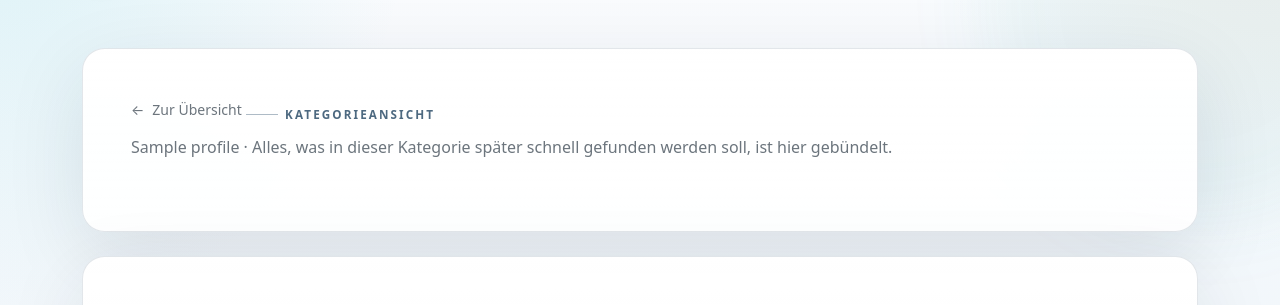
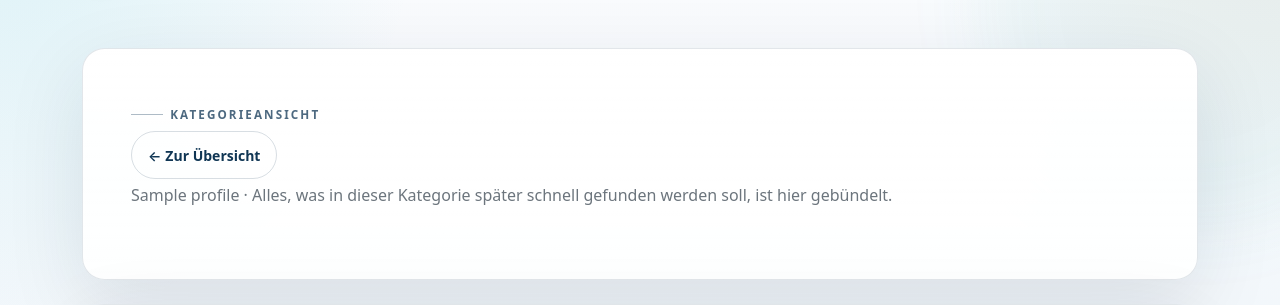
Before and after one commit to Schello805/BackUpLife, a Python web app: template templates/category_overview.html in a window 1280 px wide. Shown: the part 93-398 px from the top of the page. Run offline with Jinja, Linux system fonts and the light colour scheme; the template is opened without the code that fills it: most values are stand-ins (such as "Sample title", 1, 10 or a date in 2020).

Commit message:
Tidy category back button layout

```diff
--- a/templates/category_overview.html
+++ b/templates/category_overview.html
@@ -5,12 +5,14 @@
   <div class="page-shell p-4 p-lg-5 mb-4">
     <div class="d-flex flex-column flex-xl-row justify-content-between gap-3 mb-4">
       <div>
-        <a class="d-inline-flex align-items-center gap-2 small text-secondary text-decoration-none mb-2" href="{{ url_for('profile_dashboard', slug=profile['slug']) }}" aria-label="Zurück zur Nachlass-Übersicht">
-          <span aria-hidden="true">&larr;</span>
-          <span>Zur Übersicht</span>
-        </a>
         <p class="section-label mb-2">Kategorieansicht</p>
-        <h1 class="h3 mb-1">{{ category_label(category_key) }}</h1>
+        <div class="d-flex align-items-center gap-3 mb-1">
+          <a class="btn btn-outline-secondary btn-sm px-3" href="{{ url_for('profile_dashboard', slug=profile['slug']) }}" aria-label="Zurück zur Nachlass-Übersicht">
+            <span aria-hidden="true">&larr;</span>
+            <span class="ms-1">Zur Übersicht</span>
+          </a>
+          <h1 class="h3 mb-0">{{ category_label(category_key) }}</h1>
+        </div>
         <p class="text-secondary mb-0">{{ profile['title'] }} · Alles, was in dieser Kategorie später schnell gefunden werden soll, ist hier gebündelt.</p>
         {% if category_key == 'online_accounts' %}
           <div class="mt-3 small text-secondary">
```
